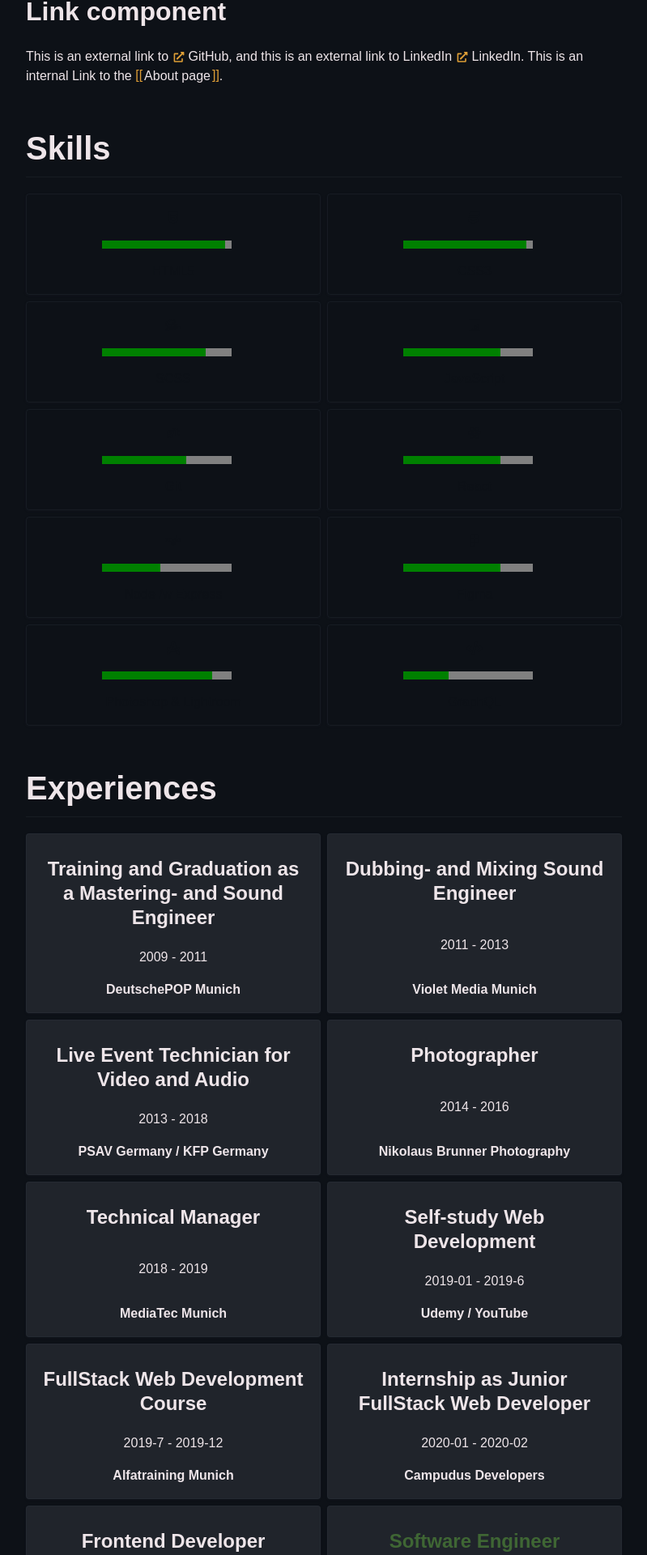
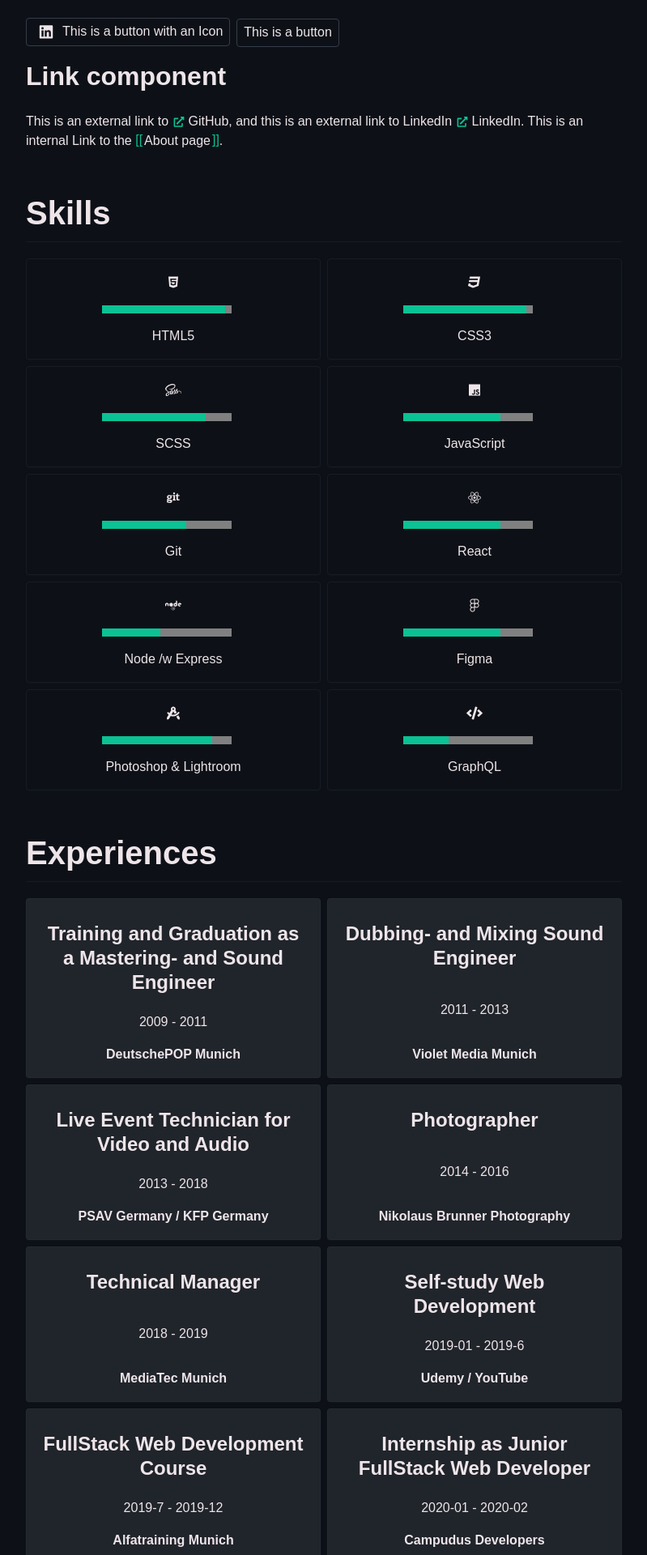
Before and after one commit to nikbrunner/nibru.dev, a Next.js app: page /components in a window 1280 px wide. Shown: the part 666-2586 px from the top of the page at 81% size, without its empty margins (240-1039 px from the left). Built offline with nearby package versions, Linux system fonts and the light colour scheme.

Commit message:
Improved color vars

```diff
--- a/pages/components.tsx
+++ b/pages/components.tsx
@@ -19,11 +19,13 @@ import profile from '../data/profile';
 
 const Components = () => (
   <Page name='Components'>
-    <Section classNames={['Components__profile-section']}>
+    <Section>
       <Headline tag={'h1'} size={'h1'}>
         Components
       </Headline>
-
+      <p>This page is just an overview over all components.</p>
+    </Section>
+    <Section classNames={['Components__profile-section']}>
       <Headline tag={'h1'} size={'h1'}>
         Headline Size H1
       </Headline>
--- a/scss/components/_Button.scss
+++ b/scss/components/_Button.scss
@@ -11,15 +11,12 @@
 
   .svg-inline--fa {
     height: 75%;
-  }
-
-  &:hover {
-    color: $color-green;
+    width: $space-l;
   }
 
   &--withLabel {
     .svg-inline--fa {
-      margin-right: $space-s;
+      margin-right: $space-xs;
     }
   }
 
@@ -31,13 +28,21 @@
 
   &--dark {
     background: $color-bg-primary--darkMode;
-    color: $color-fg-primary-darkMode;
+    color: $color-fg-primary--darkMode;
     border: 1px solid $color-gray--lighter;
+
+    &:hover {
+      color: $color-accent-primary--darkMode;
+    }
   }
 
   &--light {
     background: $color-bg-primary--lightMode;
-    color: $color-fg-primary-lightMode;
-    border: 1px solid $color-fg-primary-lightMode;
+    color: $color-fg-primary--lightMode;
+    border: 1px solid $color-fg-primary--lightMode;
+
+    &:hover {
+      color: $color-accent-primary--lightMode;
+    }
   }
 }
--- a/scss/components/_Experience.scss
+++ b/scss/components/_Experience.scss
@@ -26,22 +26,31 @@
     font-weight: bold;
   }
 
-  &.Experience--current {
-    .Experience__title,
-    .Experience__date-range,
-    .Experience__company,
-    .Experience__details {
-      color: $color-green;
-    }
-  }
-
   &--dark {
     background: $color-gray--darker;
-    color: $color-fg-primary-darkMode;
+    color: $color-fg-primary--darkMode;
+
+    &.Experience--current {
+      .Experience__title,
+      .Experience__date-range,
+      .Experience__company,
+      .Experience__details {
+        color: $color-accent-primary--darkMode;
+      }
+    }
   }
 
   &--light {
     background: $color-white;
-    color: $color-fg-primary-lightMode;
+    color: $color-fg-primary--lightMode;
+
+    &.Experience--current {
+      .Experience__title,
+      .Experience__date-range,
+      .Experience__company,
+      .Experience__details {
+        color: $color-accent-primary--lightMode;
+      }
+    }
   }
 }
--- a/scss/components/_Headline.scss
+++ b/scss/components/_Headline.scss
@@ -4,11 +4,11 @@
   line-height: 1.25;
 
   &--dark {
-    color: $color-fg-primary-darkMode;
+    color: $color-fg-primary--darkMode;
   }
 
   &--light {
-    color: $color-fg-primary-lightMode;
+    color: $color-fg-primary--lightMode;
   }
 
   &--size-h1 {
--- a/scss/components/_Link.scss
+++ b/scss/components/_Link.scss
@@ -1,33 +1,45 @@
 .Link {
   font-size: $font-size-text;
 
-  &:hover {
-    text-decoration: underline;
+  &--dark {
+    color: $color-fg-primary--darkMode;
 
     &::before,
     &::after,
     .svg-inline--fa {
-      color: $color-orange;
+      color: $color-accent-primary--darkMode;
+    }
+
+    &:hover {
+      text-decoration: underline;
+      color: $color-accent-primary--darkMode;
+
+      &::before,
+      &::after,
+      .svg-inline--fa {
+        color: $color-accent-primary--darkMode;
+      }
     }
   }
 
-  &--dark {
-    color: $color-fg-primary-darkMode;
+  &--light {
+    color: $color-fg-primary--lightMode;
 
     &::before,
     &::after,
     .svg-inline--fa {
-      color: $color-orange;
+      color: $color-accent-primary--lightMode;
     }
-  }
 
-  &--light {
-    color: $color-fg-primary-lightMode;
+    &:hover {
+      text-decoration: underline;
+      color: $color-accent-primary--lightMode;
 
-    &::before,
-    &::after,
-    .svg-inline--fa {
-      color: $color-gray--lightest;
+      &::before,
+      &::after,
+      .svg-inline--fa {
+        color: $color-accent-primary--lightMode;
+      }
     }
   }
 
--- a/scss/components/_Nav.scss
+++ b/scss/components/_Nav.scss
@@ -22,11 +22,11 @@
 
   &--dark {
     background: $color-bg-primary--darkMode;
-    color: $color-fg-primary-darkMode;
+    color: $color-fg-primary--darkMode;
   }
 
   &--light {
     background: $color-bg-primary--lightMode;
-    color: $color-fg-primary-lightMode;
+    color: $color-fg-primary--lightMode;
   }
 }
--- a/scss/components/_Page.scss
+++ b/scss/components/_Page.scss
@@ -3,11 +3,11 @@
 
   &--dark {
     background: $color-bg-primary--darkMode;
-    color: $color-fg-primary-darkMode;
+    color: $color-fg-primary--darkMode;
   }
 
   &--light {
     background: $color-bg-primary--lightMode;
-    color: $color-fg-primary-lightMode;
+    color: $color-fg-primary--lightMode;
   }
 }
--- a/scss/components/_Skill.scss
+++ b/scss/components/_Skill.scss
@@ -21,10 +21,26 @@
   }
 
   &--dark {
-    color: $color-bg-primary--darkMode;
+    color: $color-fg-primary--darkMode;
+
+    progress::-webkit-progress-value {
+      background: $color-accent-primary--darkMode;
+    }
+
+    &:hover {
+      color: $color-accent-primary--darkMode;
+    }
   }
 
   &--light {
-    color: $color-fg-primary-lightMode;
+    color: $color-fg-primary--lightMode;
+
+    progress::-webkit-progress-value {
+      background: $color-accent-primary--lightMode;
+    }
+
+    &:hover {
+      color: $color-accent-primary--lightMode;
+    }
   }
 }
--- a/scss/variables/_colors.scss
+++ b/scss/variables/_colors.scss
@@ -6,12 +6,13 @@
 // Color Palette
 $color-black: #0d1117;
 $color-gray: #2b303a;
-$color-green: #3f6634;
-$color-yellow: #deb841;
-$color-orange: #de9e36;
-$color-red: #98473e;
+$color-green: #2f8d47;
+$color-turquoise: #0bc294;
+$color-yellow: #ffc61b;
+$color-orange: #f39d12;
+$color-red: #ff1900;
 $color-cyan: #77a0a9;
-$color-blue: #2d3161;
+$color-blue: #294be6;
 $color-pink: #d6c3c9;
 $color-offWhite: #eee5e9;
 $color-white: #f6f8f9;
@@ -35,7 +36,10 @@ $color-yellow--lightest: lighten($color-yellow, 15%);
 // ...
 
 $color-bg-primary--darkMode: $color-black;
-$color-bg-primary--lightMode: $color-offWhite;
+$color-bg-primary--lightMode: $color-white;
 
-$color-fg-primary-darkMode: $color-offWhite;
-$color-fg-primary-lightMode: $color-gray--darker;
+$color-fg-primary--darkMode: $color-offWhite;
+$color-fg-primary--lightMode: $color-gray--darker;
+
+$color-accent-primary--darkMode: $color-turquoise;
+$color-accent-primary--lightMode: $color-red;
```
Also changed, not shown: 1 other file (tests, documents, lock files or other folders).
